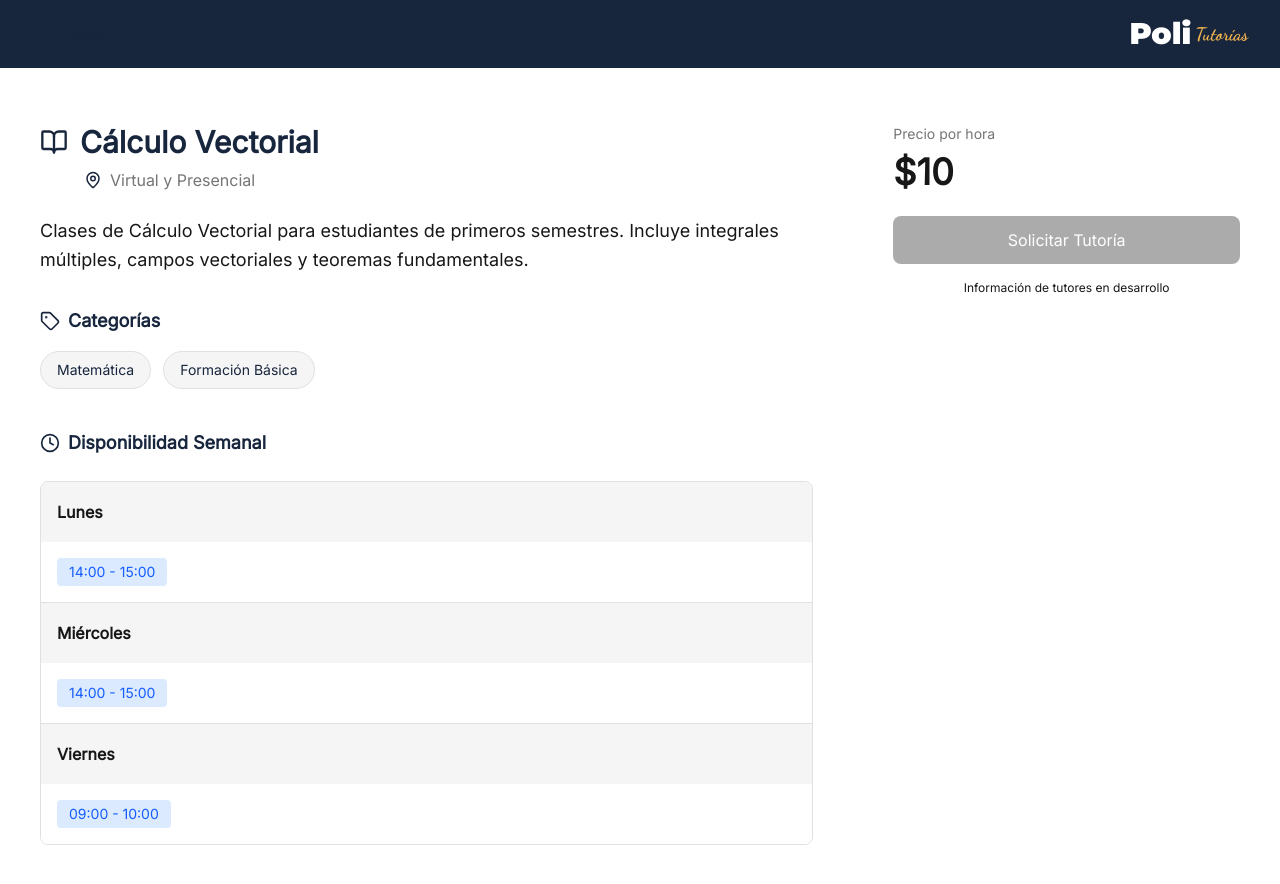
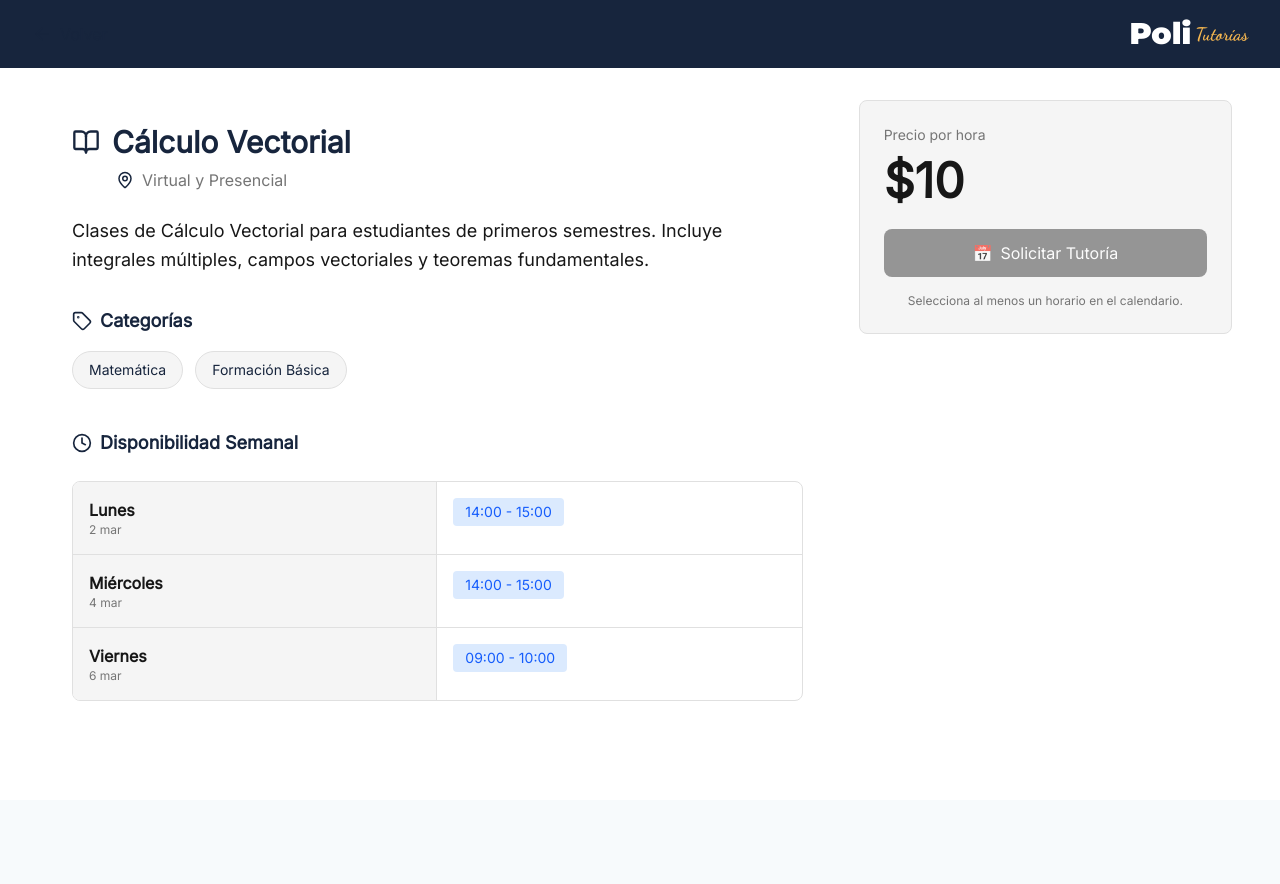
Before and after one commit to PoliTutorias/politutorias-frontend, a Next.js app: page /ofertas/1 in a window 1280 px wide. Shown: the top 884 px of the page. After the commit the page ends 800 px from the top, so only its background shows below. Built offline with nearby package versions, Linux system fonts and the light colour scheme.

Commit message:
HU32 style: agregar padding global, rediseñar card de precio y tabla de disponibilidad 2 columnas

```diff
--- a/src/app/ofertas/[id]/page.tsx
+++ b/src/app/ofertas/[id]/page.tsx
@@ -52,7 +52,8 @@ async function getOfferDetails(offerId: string): Promise<DetallesOfertaDto | nul
 export default async function DetallesOfertaPage({
   params,
 }: OfferDetailsPageProps) {
-  const offerDetails = await getOfferDetails(params.id);
+  const resolvedParams = await params;
+  const offerDetails = await getOfferDetails(resolvedParams.id);
 
   if (!offerDetails) {
     notFound();
@@ -61,7 +62,7 @@ export default async function DetallesOfertaPage({
   return (
     <div className="min-h-screen bg-white">
       <HeaderComponent />
-      <main className="container mx-auto px-4 py-8">
+      <main className="container mx-auto px-6 lg:px-12 py-8">
         <div className="grid grid-cols-1 gap-8 lg:grid-cols-3">
           {/* Sección principal de información de la oferta */}
           <div className="lg:col-span-2">
--- a/src/components/offers/OfferInfoSection/OfferInfoSection.tsx
+++ b/src/components/offers/OfferInfoSection/OfferInfoSection.tsx
@@ -24,7 +24,25 @@ export default function OfferInfoSection({
     }
     availabilityByDay[slot.day].push(slot.time);
   });
-  const days = Object.keys(availabilityByDay);
+
+  // Días de la semana con fechas
+  const daysOfWeek = ['Lunes', 'Martes', 'Miércoles', 'Jueves', 'Viernes', 'Sábado', 'Domingo'];
+  const today = new Date();
+  const dayOfWeekToday = today.getDay();
+  const mondayDate = new Date(today);
+  mondayDate.setDate(today.getDate() - (dayOfWeekToday === 0 ? 6 : dayOfWeekToday - 1));
+
+  // Crear mapa de fechas para cada día
+  const datesMap: Record<string, string> = {};
+  daysOfWeek.forEach((day, index) => {
+    const date = new Date(mondayDate);
+    date.setDate(mondayDate.getDate() + index);
+    const day_num = date.getDate();
+    datesMap[day] = day_num.toString();
+  });
+
+  // Obtener los días que tienen disponibilidad ordenados
+  const availableDays = Object.keys(availabilityByDay);
   return (
     <div className="bg-white rounded-lg p-6">
       {/* Título con icono */}
@@ -64,20 +82,29 @@ export default function OfferInfoSection({
         </div>
       </div>
 
-      {/* Disponibilidad Semanal - Formato Tabla */}
+      {/* Disponibilidad Semanal - Formato Tabla 2 Columnas */}
       <div>
         <h3 className="text-lg font-semibold text-primary mb-6 flex items-center gap-2">
           <Clock size={20} className="text-primary" />
           <span>Disponibilidad Semanal</span>
         </h3>
         <div className="border border-border rounded-lg overflow-hidden">
-          {days.map((day, dayIndex) => (
-            <div key={dayIndex} className={`border-b border-border last:border-b-0`}>
-              <div className="bg-bg-gray p-4 min-h-[60px] flex flex-col justify-center">
+          <div className="grid grid-cols-2 gap-0">
+            {/* Iterar solo sobre los días que tienen disponibilidad */}
+            {availableDays.map((day, dayIndex) => {
+              const times = availabilityByDay[day] || [];
+
+              return (
+                <div key={dayIndex} className="contents">
+                  {/* Columna 1: Día y Fecha */}
+                  <div className={`border-b border-r border-border p-4 bg-bg-gray ${dayIndex === availableDays.length - 1 ? 'border-b-0' : ''}`}>
                     <p className="font-semibold text-foreground text-base">{day}</p>
+                    <p className="text-xs text-text-secondary">{datesMap[day]} mar</p>
                   </div>
-              <div className="bg-white p-4 flex flex-wrap gap-2">
-                {availabilityByDay[day].map((time, timeIndex) => (
+
+                  {/* Columna 2: Horarios */}
+                  <div className={`border-b border-border p-4 flex flex-wrap gap-2 items-start ${dayIndex === availableDays.length - 1 ? 'border-b-0' : ''}`}>
+                    {times.map((time, timeIndex) => (
                       <span
                         key={timeIndex}
                         className="px-3 py-1 bg-blue-100 text-blue-600 rounded text-sm font-medium"
@@ -87,7 +114,9 @@ export default function OfferInfoSection({
                     ))}
                   </div>
                 </div>
-          ))}
+              );
+            })}
+          </div>
         </div>
       </div>
     </div>
--- a/src/components/offers/PricingContactSection/PricingContactSection.tsx
+++ b/src/components/offers/PricingContactSection/PricingContactSection.tsx
@@ -4,26 +4,27 @@ interface PricingContactSectionProps {
 
 export default function PricingContactSection({ pricePerHour }: PricingContactSectionProps) {
   return (
-    <div className="bg-white rounded-lg p-6 sticky top-8 mt-8 lg:mt-0">
+    <div className="bg-bg-gray border border-border rounded-lg p-6 sticky top-8 mt-8 lg:mt-0">
       {/* Precio por hora */}
       <div>
-        <p className="text-text-secondary text-sm mb-2">Precio por hora</p>
+        <p className="text-text-secondary text-sm mb-3">Precio por hora</p>
         <div className="flex items-baseline gap-1 mb-6">
-          <span className="text-4xl font-bold text-yellow">${pricePerHour}</span>
+          <span className="text-5xl font-bold text-yellow">${pricePerHour}</span>
         </div>
       </div>
 
-      {/* Botón Solicitar Tutoría (disabled por ahora, según HU32) */}
+      {/* Botón Solicitar Tutoría */}
       <button
         disabled
-        className="w-full bg-text-secondary text-white py-3 rounded-lg font-medium cursor-not-allowed opacity-60 hover:opacity-60 transition-opacity"
+        className="w-full bg-text-secondary text-white py-3 rounded-lg font-medium cursor-not-allowed opacity-75 hover:opacity-75 transition-opacity flex items-center justify-center gap-2"
       >
-        Solicitar Tutoría
+        <span>📅</span>
+        <span>Solicitar Tutoría</span>
       </button>
 
       {/* Nota informativa */}
-      <p className="text-xs text-text-muted mt-4 text-center">
-        Información de tutores en desarrollo
+      <p className="text-xs text-text-secondary mt-4 text-center">
+        Selecciona al menos un horario en el calendario.
       </p>
     </div>
   );
```
Lines whose indentation alone changed are shown as unchanged.
